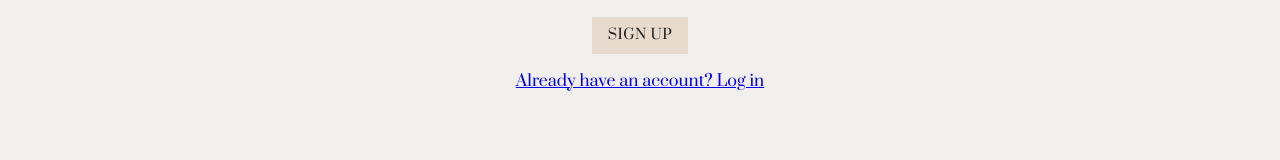
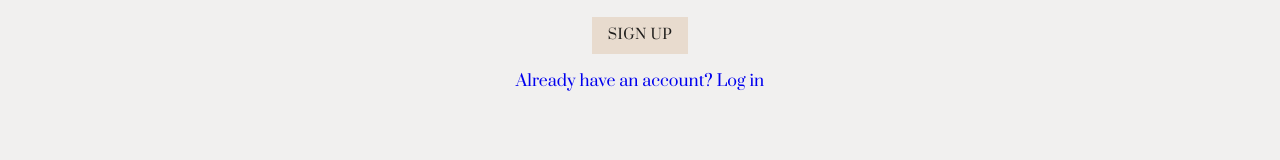
Before and after one commit to ellensofia/ofh-webbshop-api, a React (Vite) app in the folder Client/: page /register in a window 1280 px wide. Shown: the part 567-727 px from the top of the page. Built offline with nearby package versions, Linux system fonts and the light colour scheme.

Commit message:
minor styling

```diff
--- a/Client/src/components/RegisterForm.tsx
+++ b/Client/src/components/RegisterForm.tsx
@@ -55,7 +55,7 @@ export function RegisterFrom() {
                 >
                     Sign up
                 </Button>
-                <NavLink to="/login">Already have an account? Log in</NavLink>
+                <NavLink to="/login" style={{ textDecoration: 'none'}}>Already have an account? Log in</NavLink>
             </Box>
         </Container>
     )
```
